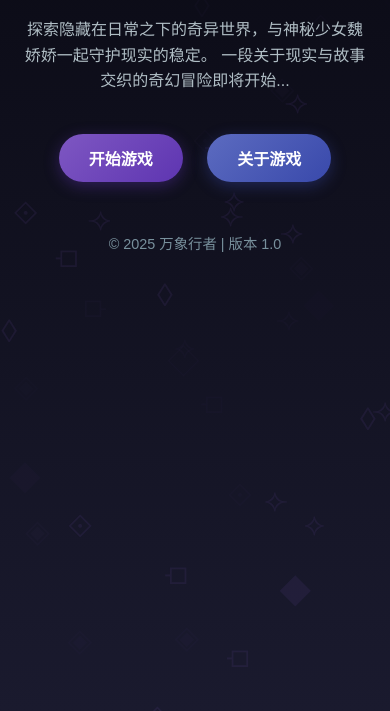
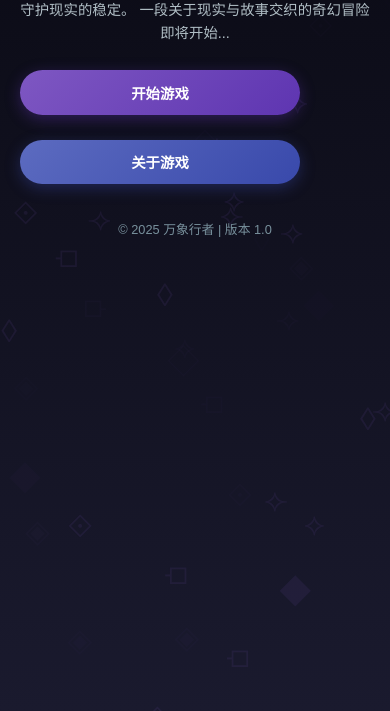
Before and after one commit to chenxing3060/thecodexwalker, a website: page index.html in a window 390 px wide. Shown: the part 133-844 px from the top of the page. Drawn offline with Linux system fonts and the light colour scheme.

Commit message:
fix: 修复移动端排版、图标配置时机和滚动问题

```diff
--- a/index.html
+++ b/index.html
@@ -22,6 +22,7 @@
             background-image: linear-gradient(to bottom, #0a0a14, #1a1a2e);
             overflow-x: hidden;
             overflow-y: auto;
+            -webkit-overflow-scrolling: touch;
         }
 
         .container {
@@ -33,35 +34,40 @@
         }
 
         h1 {
-            font-size: 2.5rem;
+            font-size: clamp(1.8rem, 5vw, 2.5rem);
             margin-bottom: 10px;
             color: #7e57c2;
             text-shadow: 0 0 10px rgba(126, 87, 194, 0.5);
+            word-wrap: break-word;
         }
 
         .subtitle {
-            font-size: 1.2rem;
+            font-size: clamp(1rem, 3vw, 1.2rem);
             margin-bottom: 30px;
             color: #b39ddb;
+            word-wrap: break-word;
         }
 
         .btn {
             display: inline-block;
-            padding: 12px 30px;
-            margin: 10px;
+            padding: clamp(10px, 3vw, 12px) clamp(20px, 6vw, 30px);
+            margin: 8px;
             background: linear-gradient(135deg, #7e57c2, #5e35b1);
             color: white;
             text-decoration: none;
             border-radius: 25px;
             font-weight: bold;
+            font-size: clamp(0.9rem, 3vw, 1rem);
             transition: all 0.3s ease;
             border: none;
             cursor: pointer;
             box-shadow: 0 4px 15px rgba(94, 53, 177, 0.4);
+            min-width: 120px;
+            touch-action: manipulation;
         }
 
-        .btn:hover {
-            transform: translateY(-3px);
+        .btn:hover, .btn:active {
+            transform: translateY(-2px);
             box-shadow: 0 7px 20px rgba(94, 53, 177, 0.6);
         }
 
@@ -70,7 +76,7 @@
             box-shadow: 0 4px 15px rgba(57, 73, 171, 0.4);
         }
 
-        .btn-secondary:hover {
+        .btn-secondary:hover, .btn-secondary:active {
             box-shadow: 0 7px 20px rgba(57, 73, 171, 0.6);
         }
 
@@ -78,12 +84,24 @@
             margin: 30px 0;
             line-height: 1.6;
             color: #b0bec5;
+            font-size: clamp(0.9rem, 3vw, 1.1rem);
+            padding: 0 10px;
+            word-wrap: break-word;
         }
 
         .footer {
             margin-top: 40px;
-            font-size: 0.9rem;
+            font-size: clamp(0.8rem, 2.5vw, 0.9rem);
             color: #78909c;
+            padding: 0 10px;
+        }
+
+        .buttons {
+            display: flex;
+            flex-direction: column;
+            align-items: center;
+            gap: 15px;
+            margin: 20px 0;
         }
 
         /* 动画效果 */
@@ -125,6 +143,52 @@
             0% { opacity: 0; }
             50% { opacity: 0.3; }
             100% { opacity: 0; }
+        }
+
+        /* 移动端优化 */
+        @media (max-width: 768px) {
+            .container {
+                padding: 15px;
+            }
+
+            .buttons {
+                flex-direction: column;
+                width: 100%;
+                max-width: 300px;
+            }
+
+            .btn {
+                width: 100%;
+                max-width: 280px;
+                margin: 5px 0;
+            }
+
+            .description {
+                margin: 20px 0;
+                padding: 0 5px;
+            }
+
+            .footer {
+                margin-top: 30px;
+            }
+        }
+
+        @media (max-width: 480px) {
+            .container {
+                padding: 10px;
+            }
+
+            h1 {
+                margin-bottom: 8px;
+            }
+
+            .subtitle {
+                margin-bottom: 20px;
+            }
+
+            .description {
+                margin: 15px 0;
+            }
         }
     </style>
 </head>
```
Also changed, not shown: about.html (+4 -0 lines), .github/workflows/build-apk.yml.
